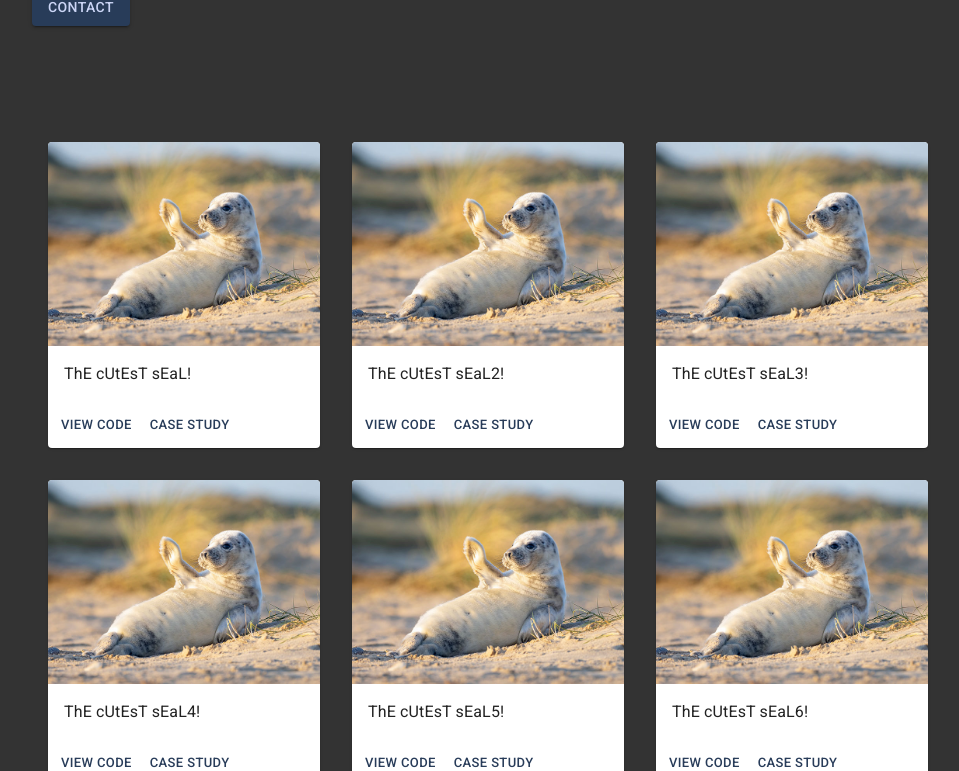
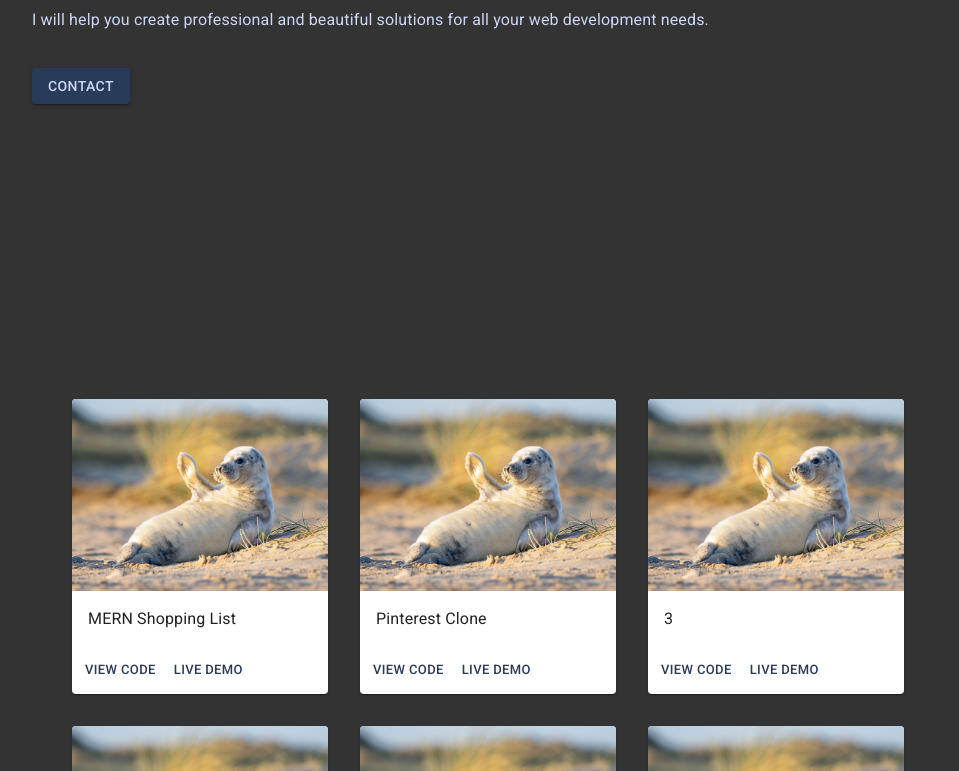
Before and after one commit to Blazekla/portfolio, a React (Create React App) app: page / in a window 1280 px wide. Shown: the part 417-1188 px from the top of the page, without its empty margins (152-1111 px from the left). Built offline with nearby package versions, Linux system fonts and the light colour scheme.

Commit message:
website cleanup and more styling to the hero, project, pagedata and cards component

```diff
--- a/src/App.js
+++ b/src/App.js
@@ -59,15 +59,18 @@ function App() {
         >
           <MenuAppBar />
           <div className="content">
-            <div
-              className="mainContent"
-              style={{
-                minHeight: "100vh",
-                width: "100%",
-                maxWidth: "1600px",
-                margin: "0px auto"
-              }}
+            {/* todo: replace div below with container component if max width md? */}
+            <Container
+              maxWidth="md"
+              // className="mainContentTest"
+              // style={{
+              //   minHeight: "100vh",
+              //   // width: "100%",
+              //   maxWidth: "1600px",
+              //   margin: "0px auto"
+              // }}
             >
+              {/* <div className="mainContent"> */}
               <HeroBanner />
               <Container maxWidth="md">
                 <Projects />
@@ -75,7 +78,8 @@ function App() {
 
               {/* <About />
               <Contact /> */}
-            </div>
+              {/* </div> */}
+            </Container>
             <Footer />
           </div>
         </div>
--- a/src/components/HeroUnit.js
+++ b/src/components/HeroUnit.js
@@ -23,20 +23,21 @@ function HeroUnit() {
 
   return (
     <React.Fragment>
-      <Container
+      {/* <Container
         maxWidth="md"
         style={{
-          paddingTop: "100px",
+          // paddingTop: "100px",
           margin: "0px auto 100px"
         }}
-      >
+      > */}
       <Grid
         container
         direction="column"
-          justify="space-evenly"
+        justify="center"
         style={{
-            paddingTop: "150px",
-            margin: "0px auto 100px"
+          padding: "200px 0 150px",
+          minHeight: "100vh"
+          // margin: "0px auto 100px"
         }}
       >
         <CSSTransition
@@ -126,7 +127,7 @@ function HeroUnit() {
           </Grid>
         </Grid>
       </Grid>
-      </Container>
+      {/* </Container> */}
     </React.Fragment>
   );
 }
--- a/src/components/Projects.js
+++ b/src/components/Projects.js
@@ -59,7 +59,8 @@ function Projects() {
           }
         }
       >
-        {pageData.project.map(({ title, code }, id) => {
+        {pageData.project.map(
+          ({ title, github, external, tech, description }, id) => {
             return (
               <Grid
                 item
@@ -69,10 +70,17 @@ function Projects() {
                 md={4}
                 style={{ padding: "16px" }}
               >
-              <ContentCard link={code} title={title} />
+                <ContentCard
+                  title={title}
+                  code={github}
+                  external={external}
+                  technology={tech}
+                  desc={description}
+                />
               </Grid>
             );
-        })}
+          }
+        )}
       </Grid>
     </CSSTransition>
     // {/* </Container> */}
--- a/src/components/data/pageData.js
+++ b/src/components/data/pageData.js
@@ -7,34 +7,46 @@ const pageData = {
   },
   project: [
     {
-      title: "ThE cUtEsT sEaL!",
-      code: "#",
-      caseStudy: "#"
+      title: "MERN Shopping List",
+      github: "https://github.com/Blazekla/MERN-Shopping-List",
+      external: "https://still-brushlands-77127.herokuapp.com/",
+      tech: "",
+      description: "#"
     },
     {
-      title: "ThE cUtEsT sEaL2!",
-      code: "#2",
-      caseStudy: "#"
+      title: "Pinterest Clone",
+      github: "https://github.com/Blazekla/pinterest-project",
+      external: "https://elastic-kirch-ad2656.netlify.com/",
+      tech: "",
+      description: "#"
     },
     {
-      title: "ThE cUtEsT sEaL3!",
-      code: "#2",
-      caseStudy: "#"
+      title: "3",
+      github: "",
+      external: "",
+      tech: "",
+      description: "#"
     },
     {
-      title: "ThE cUtEsT sEaL4!",
-      code: "#2",
-      caseStudy: "#"
+      title: "4",
+      github: "",
+      external: "",
+      tech: "",
+      description: "#"
     },
     {
-      title: "ThE cUtEsT sEaL5!",
-      code: "#2",
-      caseStudy: "#"
+      title: "5",
+      github: "",
+      external: "",
+      tech: "",
+      description: "#"
     },
     {
-      title: "ThE cUtEsT sEaL6!",
-      code: "#2",
-      caseStudy: "#"
+      title: "6",
+      github: "",
+      external: "",
+      tech: "",
+      description: "#"
     }
   ]
 };
--- a/src/components/sub_components/Cards.js
+++ b/src/components/sub_components/Cards.js
@@ -14,14 +14,14 @@ import Link from "@material-ui/core/Link";
 // import seal from "./sealpup.jpg";
 const useStyles = makeStyles({
   card: {
-    maxWidth: "345px"
+    // maxWidth: "345px" Remove since it breaks cards when width is around 550px
   }
 });
 //changes to animation prior to rebasing here
 
 function ContentCard(props) {
   const classes = useStyles();
-  console.log(`This is the link passed: ${props.link}`);
+  console.log(`This is the link passed: ${props.external}`);
   return (
     <Card className={classes.card}>
       <CardActionArea>
@@ -41,10 +41,10 @@ function ContentCard(props) {
 
       <CardActions>
         <Button size="small" color="primary">
-          <Link href={props.link}>View Code</Link>
+          <Link href={props.code}>View Code</Link>
         </Button>
         <Button size="small" color="primary">
-          <Link href="#caseStudyYo">Case Study</Link>
+          <Link href={props.external}>Live Demo</Link>
         </Button>
       </CardActions>
     </Card>
```
Lines whose indentation alone changed are shown as unchanged.
